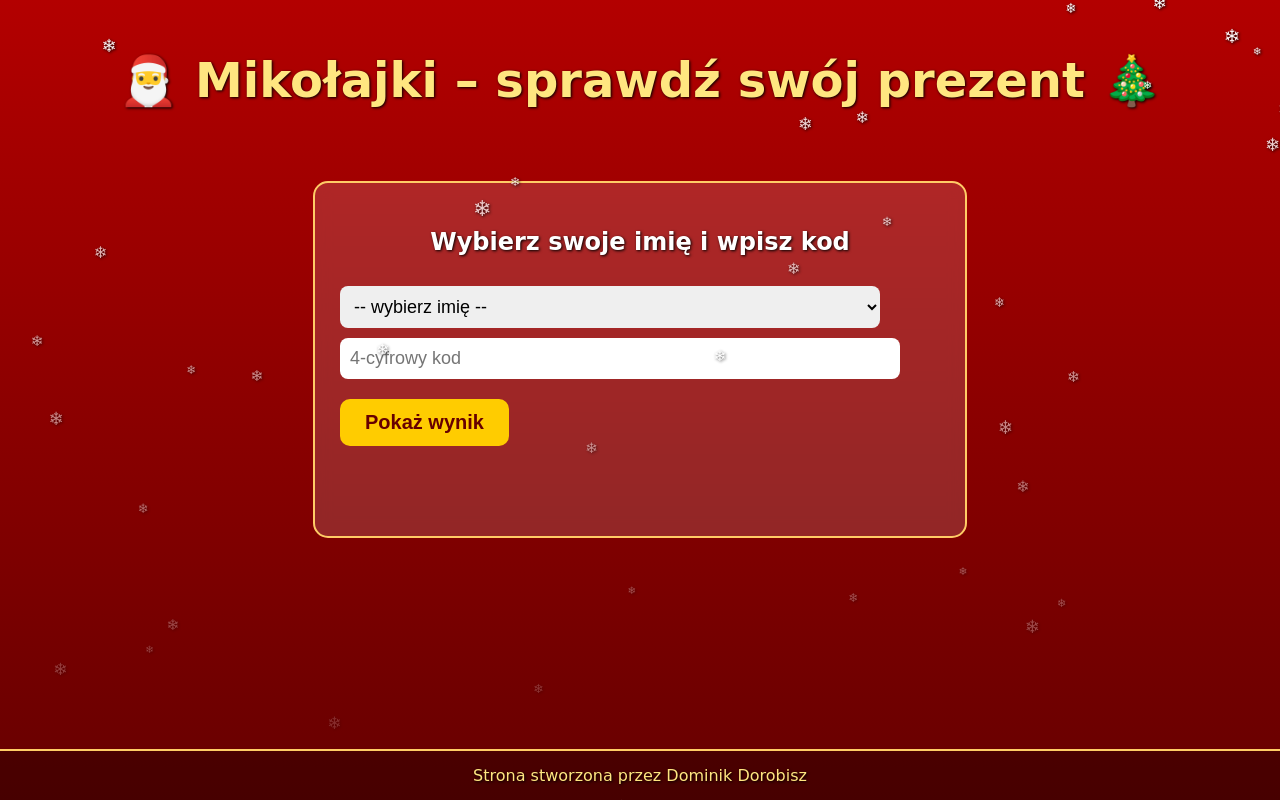
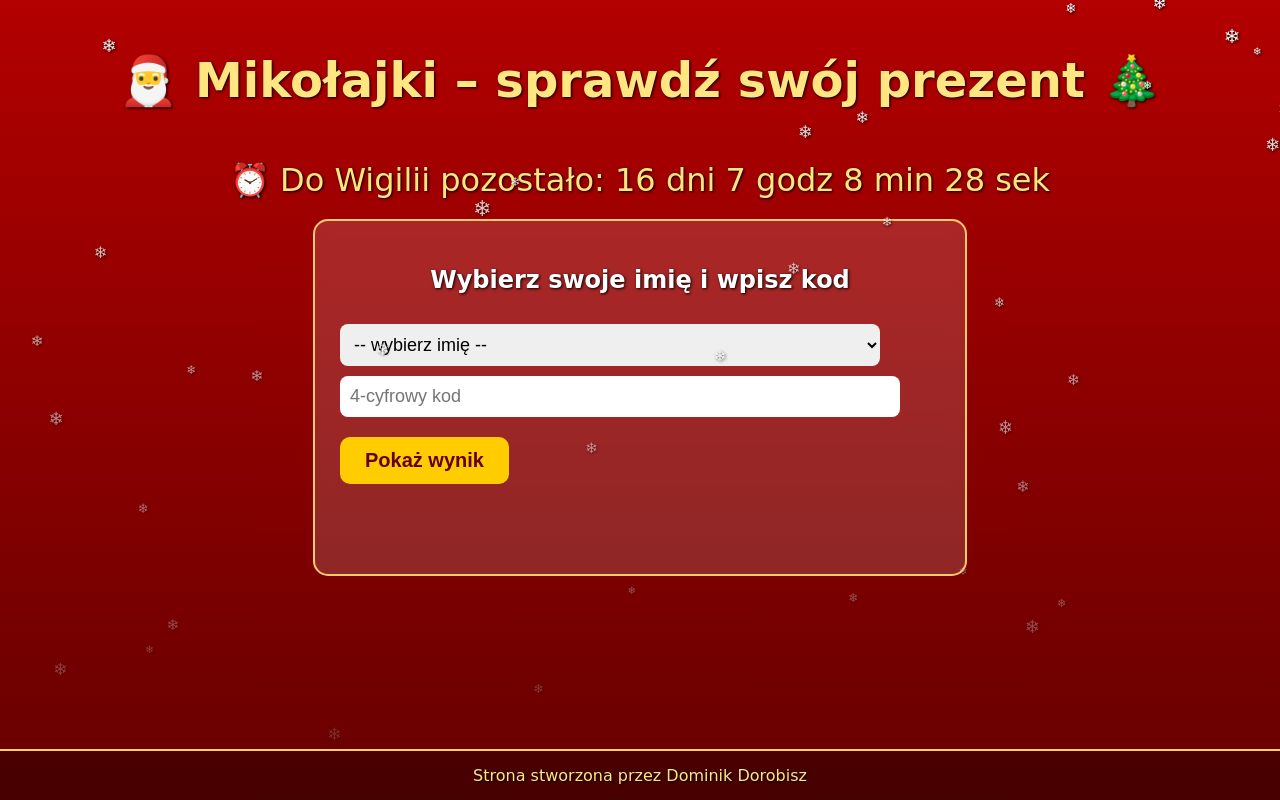
Before and after one commit to Dominqd98/Mikolajki.io, a plain HTML site: page index.html in a window 1280 px wide. Drawn offline with Linux system fonts and the light colour scheme; a web font is replaced by a local one.

Commit message:
index.html

```diff
--- a/index.html
+++ b/index.html
@@ -17,7 +17,8 @@ body {
     min-height: 100vh;
 }
 h1 { text-align: center; padding-top: 20px; font-size: 48px; color: #ffe680; }
-#panel { max-width: 600px; margin: 40px auto; background: rgba(255,255,255,0.15);
+#countdown { text-align:center; font-size:32px; color:#ffe680; margin-top:20px; }
+#panel { max-width: 600px; margin: 20px auto; background: rgba(255,255,255,0.15);
     backdrop-filter: blur(8px); padding: 25px; border-radius: 15px; border: 2px solid #ffcc66; }
 select, input { padding: 10px; font-size: 18px; width: 90%; border-radius: 8px; border: none; margin-top: 10px; }
 button { padding: 12px 25px; font-size: 20px; border-radius: 10px; border: none; background: #ffcc00; color: #660000; font-weight: bold; margin-top: 20px; cursor: pointer; transition: 0.2s; }
@@ -41,6 +42,7 @@ footer {
 <body>
 
 <h1>🎅 Mikołajki – sprawdź swój prezent 🎄</h1>
+<div id="countdown"></div>
 
 <div id="panel">
     <h2 style="text-align:center;">Wybierz swoje imię i wpisz kod</h2>
@@ -66,19 +68,19 @@ const kody = {
     "Beata": "3916"
 };
 
-// STAŁE WYNIKI LOSOWANIA
+// STAŁE WYNIKI LOSOWANIA (nikt nie otrzymuje osoby ze swojej pary)
 const wyniki = {
-    "Dominik": "Klaudia",
+    "Dominik": "Beata",
     "Paulina": "Leszek",
-    "Rafał": "Paulina",
+    "Rafał": "Jowita",
     "Klaudia": "Paweł",
-    "Paweł": "Beata",
-    "Jowita": "Dominik",
-    "Leszek": "Jowita",
-    "Beata": "Rafał"
+    "Paweł": "Klaudia",
+    "Jowita": "Rafał",
+    "Leszek": "Paulina",
+    "Beata": "Dominik"
 };
 
-// UCZESTNICY I PARY
+// UCZESTNICY I PARY (osoby, które nie mogą wylosować siebie nawzajem)
 const pary = [
     ["Dominik", "Paulina"],
     ["Rafał", "Klaudia"],
@@ -133,9 +135,31 @@ function pokaz() {
         <span style="font-size:36px; color:#ffe680;">${wyniki[osoba]}</span> 🎁`;
     },1800);
 }
+
+// ODLICZANIE DO WIGILII (24 grudnia, godz. 18:00)
+function updateCountdown() {
+    const now = new Date();
+    let year = now.getFullYear();
+    const wigilia = new Date(`December 24, ${year} 18:00:00`);
+
+    if(now > wigilia) {
+        wigilia.setFullYear(year + 1);
+    }
+
+    const diff = wigilia - now;
+    const dni = Math.floor(diff / (1000*60*60*24));
+    const godz = Math.floor((diff % (1000*60*60*24)) / (1000*60*60));
+    const min = Math.floor((diff % (1000*60*60)) / (1000*60));
+    const sek = Math.floor((diff % (1000*60)) / 1000);
+
+    document.getElementById("countdown").innerHTML =
+        `⏰ Do Wigilii pozostało: ${dni} dni ${godz} godz ${min} min ${sek} sek`;
+}
+setInterval(updateCountdown, 1000);
+updateCountdown();
+
 </script>
 
 <footer>Strona stworzona przez Dominik Dorobisz</footer>
-
 </body>
 </html>
```
